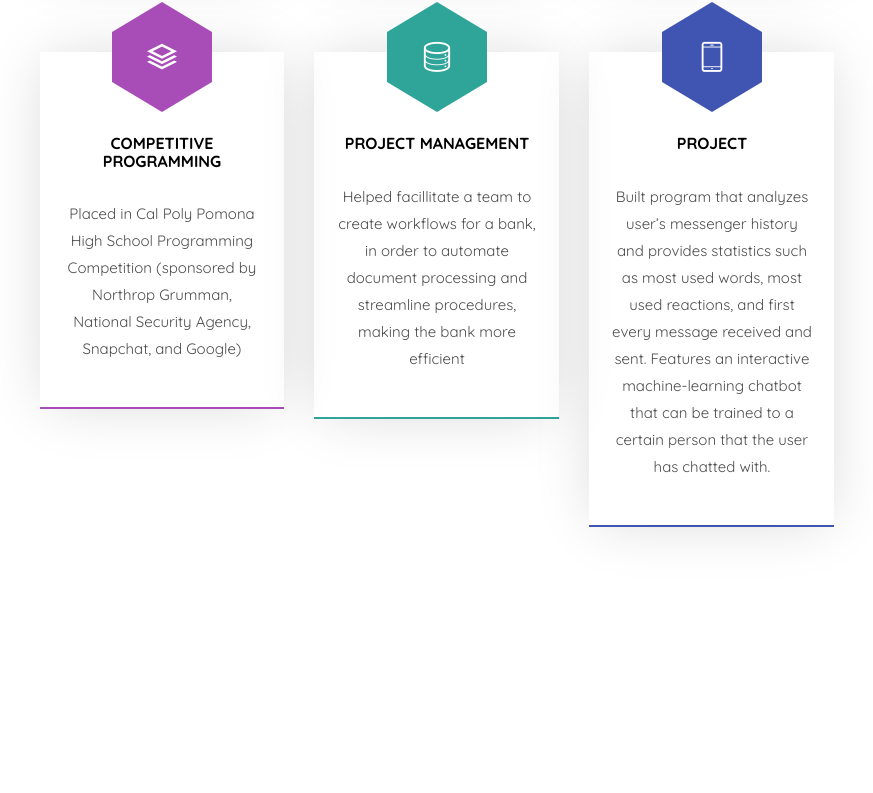
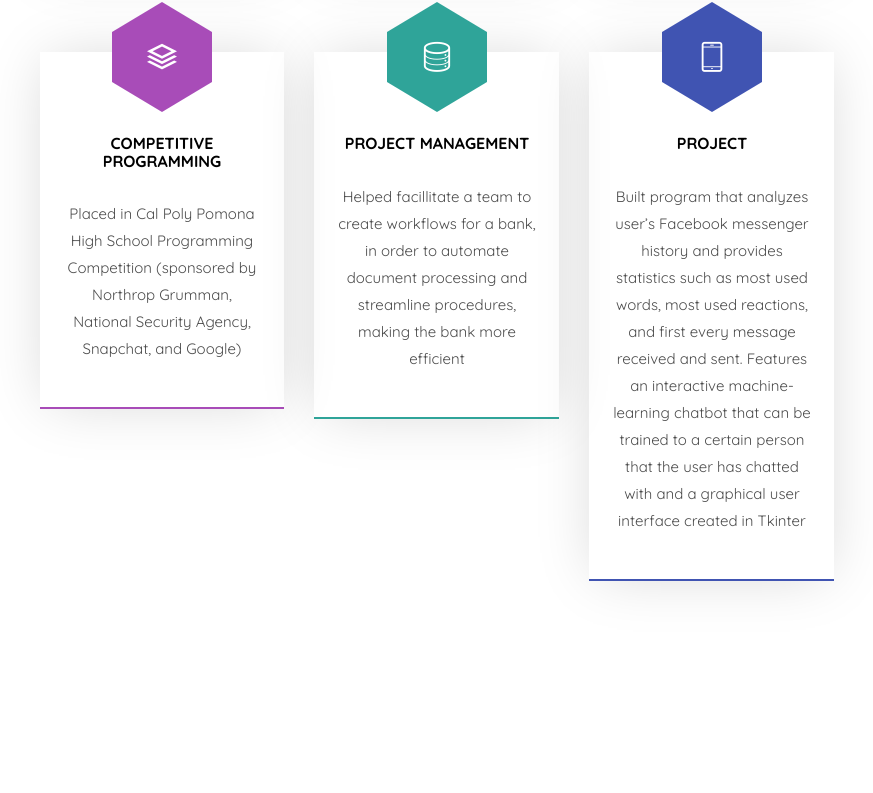
Before and after one commit to anderson-tsai/anderson-tsai.github.io, a plain HTML site: page index.html in a window 1280 px wide. Shown: the part 2149-2942 px from the top of the page, without its empty margins (353-1226 px from the left). Drawn offline with nearby package versions, Linux system fonts and the light colour scheme; files whose address does not match are found by name; a web font is replaced by a local one.

Commit message:
Updated description in index and resume

```diff
--- a/index.html
+++ b/index.html
@@ -251,7 +251,7 @@
 								</span>
 								<div class="desc">
 									<h3>Project</h3>
-									<p>Built program that analyzes user’s messenger history and provides statistics such as most used words, most used reactions, and first every message received and sent. Features an interactive machine-learning chatbot that can be trained to a certain person that the user has chatted with.</p>
+									<p>Built program that analyzes user’s Facebook messenger history and provides statistics such as most used words, most used reactions, and first every message received and sent. Features an interactive machine-learning chatbot that can be trained to a certain person that the user has chatted with and a graphical user interface created in Tkinter</p>
 								</div>
 							</div>
 						</div>
```
Also changed, not shown: 1 other file.
